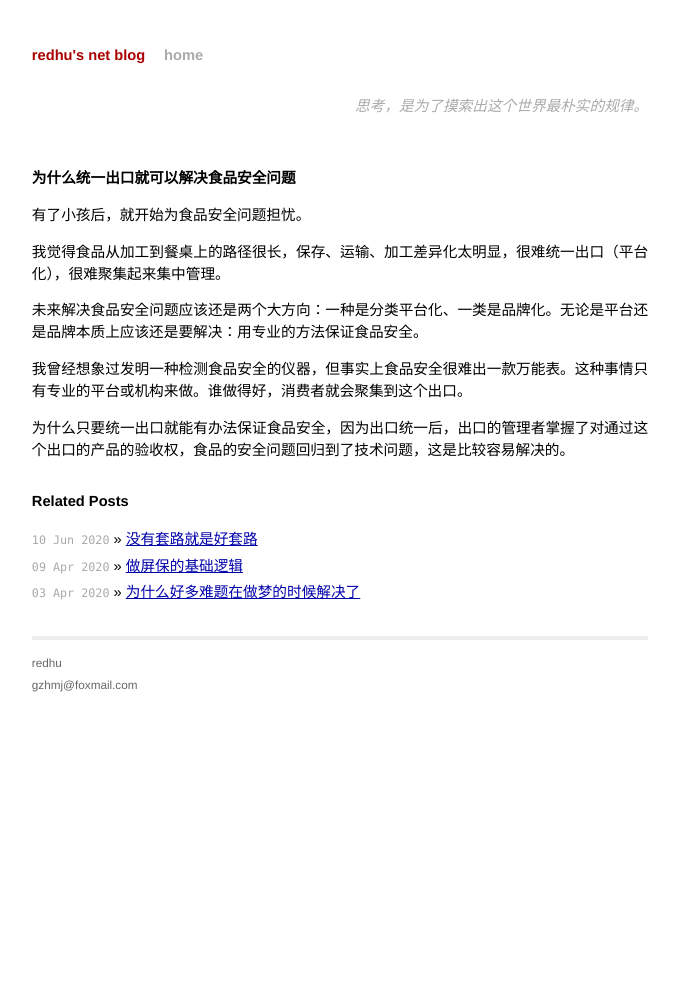
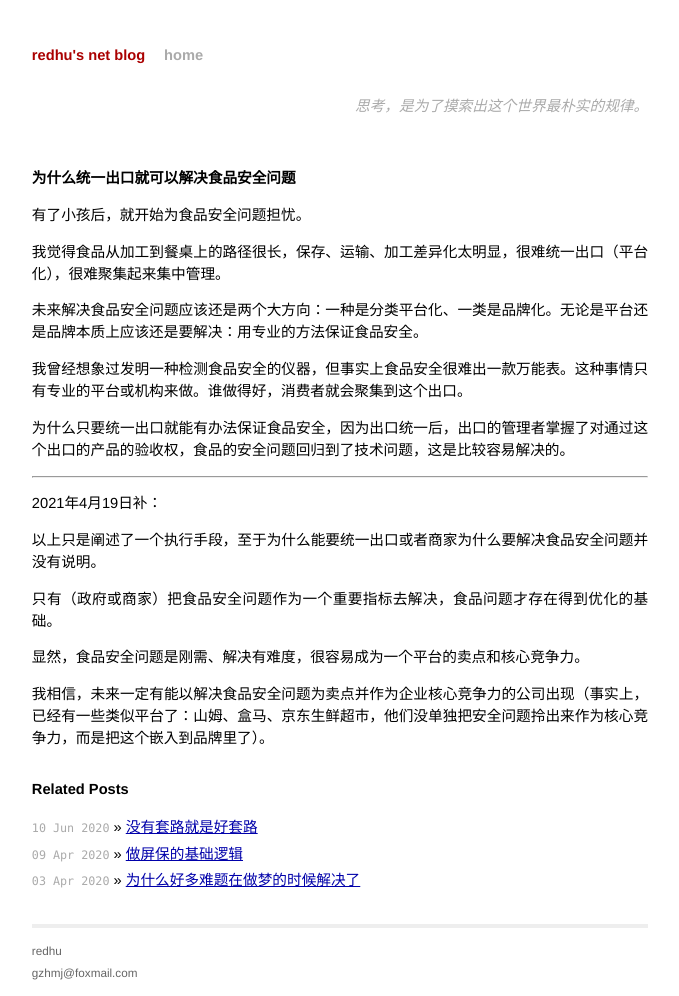
Before and after one commit to redhu/redhu.github.io, a Jekyll site: the page built from _posts/2016-1-1-为什么统一出口就可以解决食品安全问题.md, in a window 1280 px wide. Shown: the whole page, without its empty margins (300-979 px from the left). Built offline with Jekyll 4.4.1, drawn with Linux system fonts in a browser that asks for light colours; our own code applies the rules of GitHub Pages for plain Markdown files; comment, search, counter and statistics services are not loaded; before the commit the page ends 944 px from its top, so only the background shows below that.

Commit message:
add 食品安全

```diff
--- a/_posts/2016-1-1-为什么统一出口就可以解决食品安全问题.md
+++ b/_posts/2016-1-1-为什么统一出口就可以解决食品安全问题.md
@@ -10,3 +10,14 @@
 我曾经想象过发明一种检测食品安全的仪器，但事实上食品安全很难出一款万能表。这种事情只有专业的平台或机构来做。谁做得好，消费者就会聚集到这个出口。
 
 为什么只要统一出口就能有办法保证食品安全，因为出口统一后，出口的管理者掌握了对通过这个出口的产品的验收权，食品的安全问题回归到了技术问题，这是比较容易解决的。
+
+---------------------------------------------
+2021年4月19日补：
+
+以上只是阐述了一个执行手段，至于为什么能要统一出口或者商家为什么要解决食品安全问题并没有说明。
+
+只有（政府或商家）把食品安全问题作为一个重要指标去解决，食品问题才存在得到优化的基础。
+
+显然，食品安全问题是刚需、解决有难度，很容易成为一个平台的卖点和核心竞争力。
+
+我相信，未来一定有能以解决食品安全问题为卖点并作为企业核心竞争力的公司出现（事实上，已经有一些类似平台了：山姆、盒马、京东生鲜超市，他们没单独把安全问题拎出来作为核心竞争力，而是把这个嵌入到品牌里了）。
```
